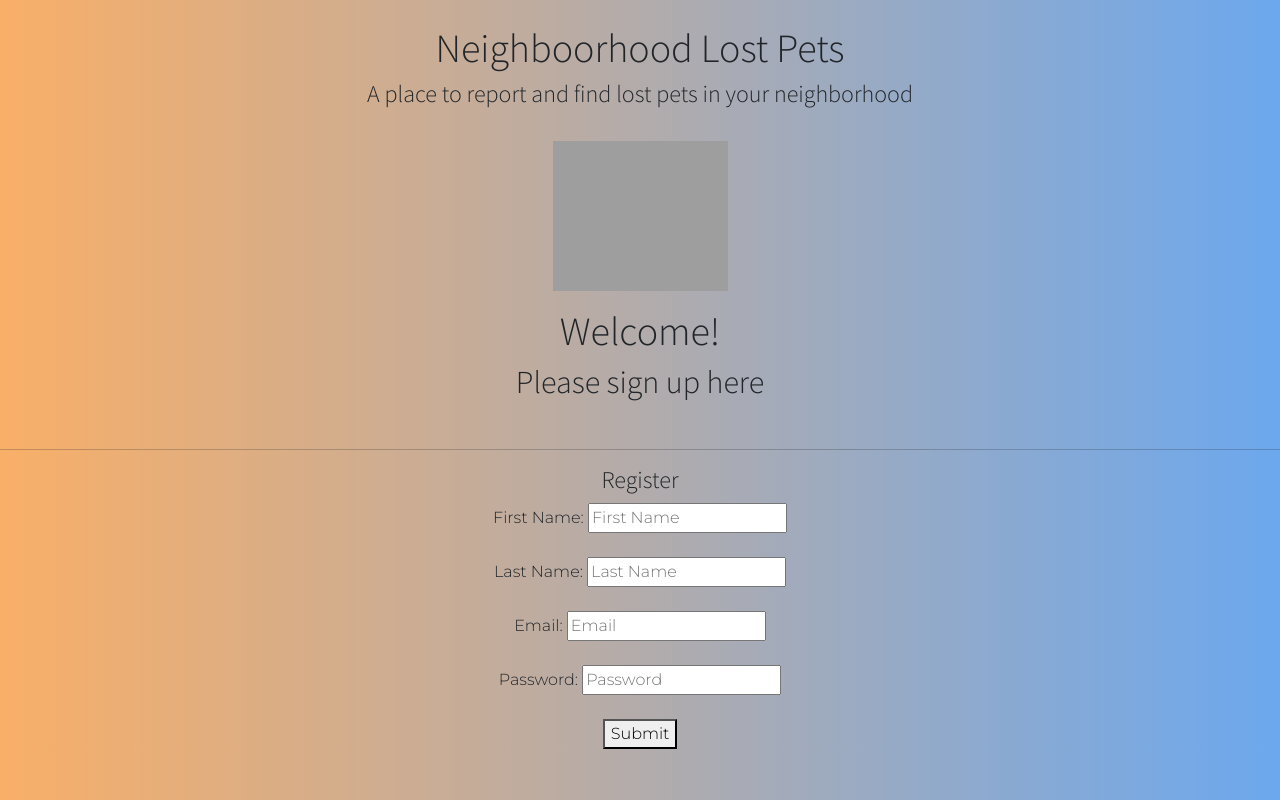
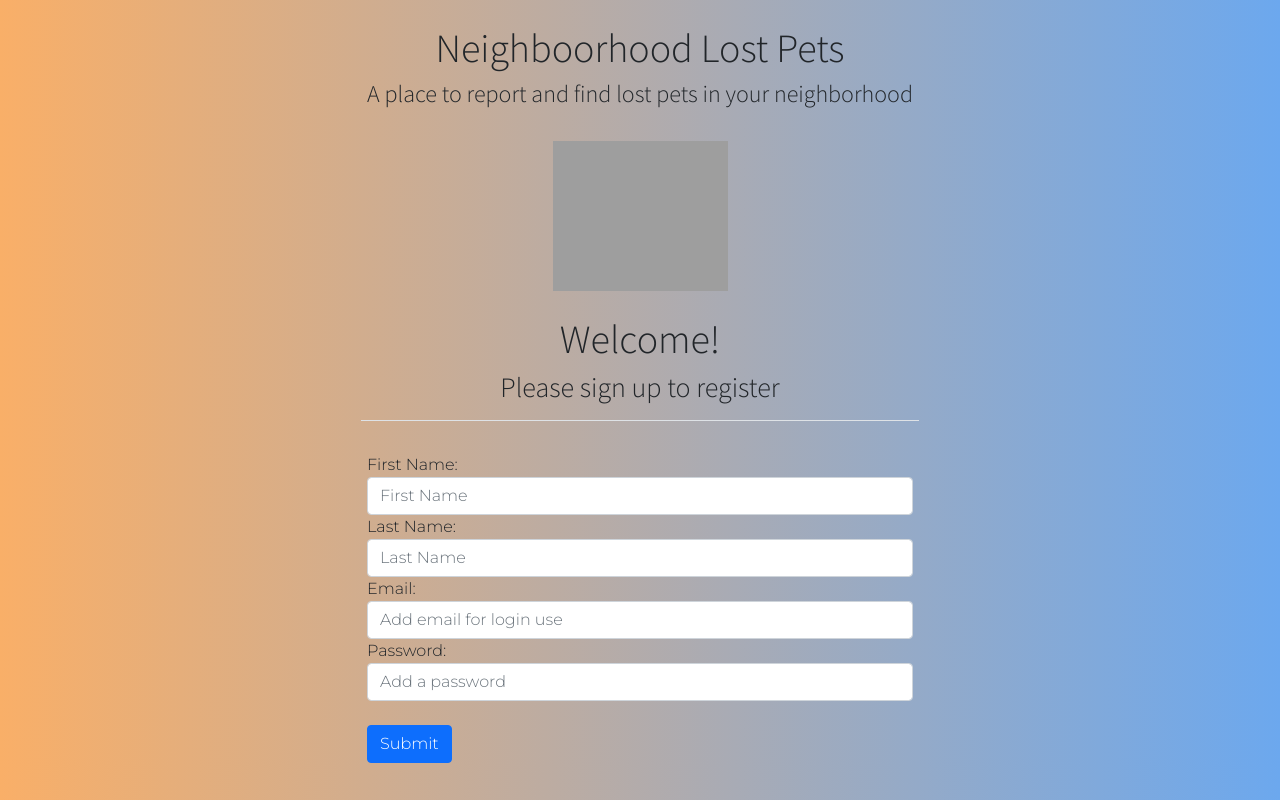
Before and after one commit to yardnas/Lost-Found-Pet-App, a Flask app: page /register in a window 1280 px wide. Run offline with Flask 2, Linux system fonts and the light colour scheme; some libraries are stand-ins or nearby versions; grey boxes are pictures that could not be loaded.

Commit message:
Updated CSS/Bootstrap for login and register pages

```diff
--- a/templates/dashboard.html
+++ b/templates/dashboard.html
@@ -67,7 +67,6 @@
       </div>
     </div>
   </nav>
-  <br>
 
   <!-- Static navbar -->
   <!-- <nav class="navbar navbar-expand-lg navbar-light bg-light">
--- a/templates/register.html
+++ b/templates/register.html
@@ -1,55 +1,57 @@
 {% extends 'base.html' %}
-{% block title %}Sign up page{% endblock %}
+{% block title %}Register{% endblock %}
 {% block head %}{{ super() }}{% endblock %}
 
 {% block body %}
 
+    <main>
+      <div class="container">
+      <div class="col-xs-12 col-md-6 offset-md-3 col-lg-6 offset-lg-3">
+
           <!---------------------------------->
           <!--------- Welcome Header --------->
           <!---------------------------------->
+          <div class="pb-2 mt-4 mb-2 border-bottom" align="center">
+          <h1>Welcome!</h1>
+          <h3>Please sign up to register</h3>
+          </div>
 
-    <header align=center>
-        <!-- Welcome Section -->
-        <section class="register-header">
-            <h1>Welcome!</h1>
-            <h2>Please sign up here</h2>
-        </section>
-    </header>
+      </div>
 
       <br>
-    <hr> <!-- Placeholder until css -->
 
-    <!------------------------------------------->
-    <!------ User Registration Form Section ----->
-    <!------------------------------------------->
+      <div class="row">
+        <!---------------------------------->
+        <!----- User Registration Form ----->
+        <!---------------------------------->
 
-    <main align=center>
-        <section class="register-form">
-
+        <!-- Using offset classes to center the column -->
+        <div class="col-xs-12 col-md-6 offset-md-3 col-lg-6 offset-lg-3">
           <form action="/register" method="POST">
-                <h4><label>Register</label></h4>
 
             <div>
                 <label for="name-input">First Name:</label>
-                    <input type="text" placeholder="First Name" name="fname" id="name-input" />
-                </div><br> <!-- Placeholder <br> until css -->
+                <input type="text" class="form-control" placeholder="First Name" name="fname" id="name-input" />
+            </div>
 
             <div>
                 <label for="name-input">Last Name:</label>
-                    <input type="text" placeholder="Last Name" name="lname" id="name-input" />
-                </div><br> <!-- Placeholder <br> until css -->
+                <input type="text" class="form-control" placeholder="Last Name" name="lname" id="name-input" />
+            </div>
 
             <div>
                 <label for="email-input">Email:</label>
-                    <input type="email" placeholder="Email" name="email" id="email-input" />
-                </div><br> <!-- Placeholder <br> until css -->
+                <input type="email" class="form-control" placeholder="Add email for login use" name="email" id="email-input" />
+            </div>
 
             <div>
                 <label for="password-input">Password:</label>
-                    <input type="password" placeholder="Password" name="password" id="password-input" />
-                </div><br> <!-- Placeholder <br> until css -->
+                <input type="password" class="form-control" placeholder="Add a password" name="password" id="password-input" />
+            </div>
 
-                <button type="submit" value ="Submit" class="btn-register">Submit</button>
+            <br>
+            <button type="submit" value ="Submit" class="btn btn-primary">Submit</button>
+            <!-- <button type="submit" value ="Submit" class="btn-register">Submit</button> -->
           </form>
 
         </section>
```
Also changed, not shown: templates/login.html (+6 -3 lines), templates/pet_owner.html (+4 -4 lines), templates/pet_register.html (+3 -5 lines). Lines whose indentation alone changed are shown as unchanged.
